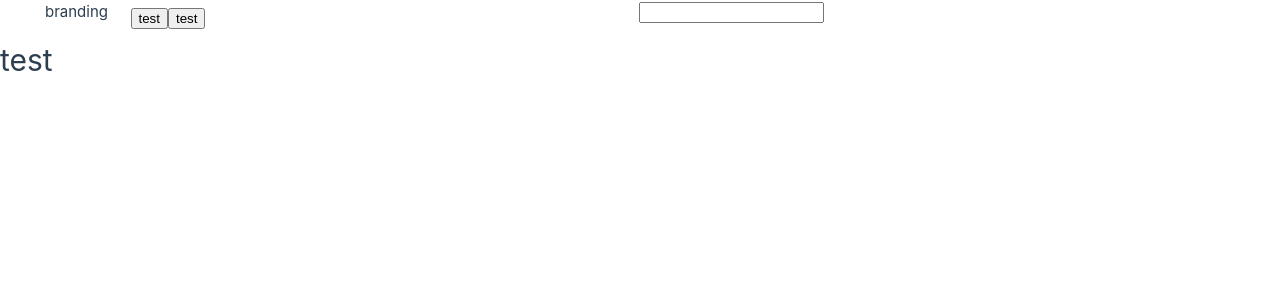
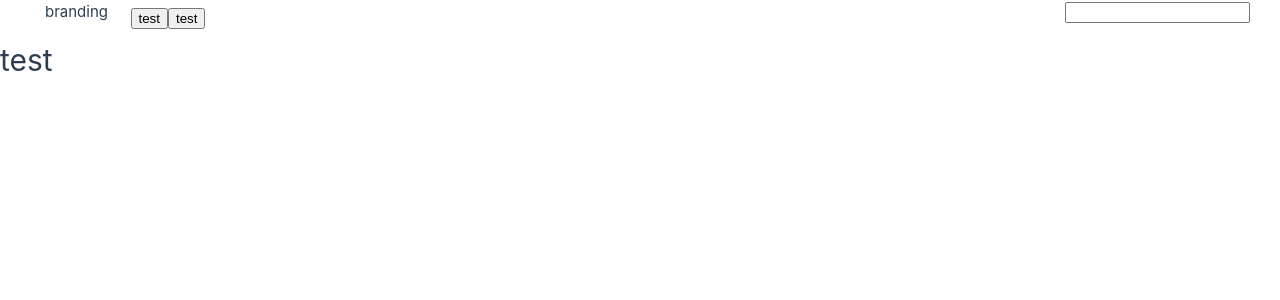
Before and after one commit to HHHMHA/trello-clone, a Vue app: page / in a window 1280 px wide. Shown: the top 300 px of the page. Built offline with nearby package versions, Linux system fonts and the light colour scheme.

Commit message:
feat(navbar): adjust margin for trailing element to end of page (#1)

```diff
--- a/src/assets/main.css
+++ b/src/assets/main.css
@@ -15,5 +15,5 @@
 }
 
 .core-nav__trail {
-    margin: 0 auto;
+    margin-left: auto;
 }
```
